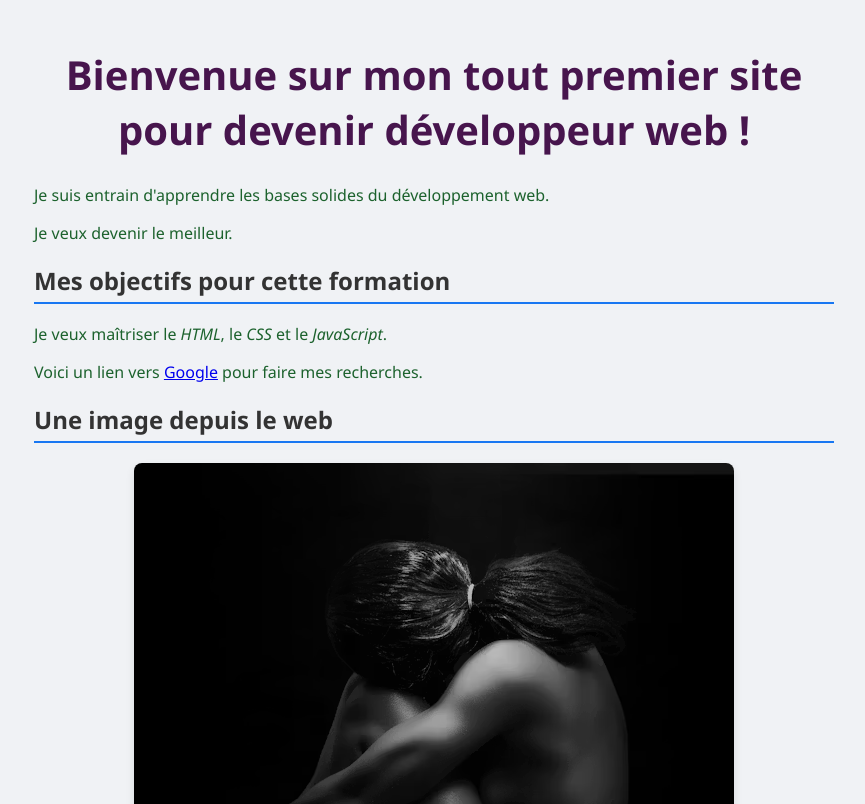
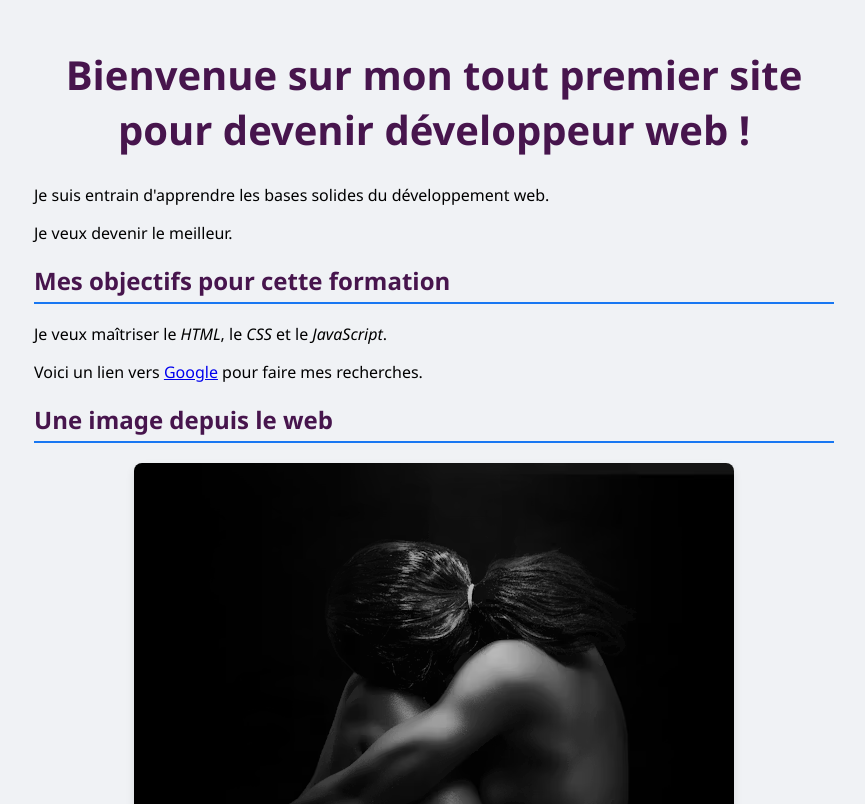
Before and after one commit to boehmbelingregory-design/mon-premier-site, a website: page index.html in a window 1280 px wide. Shown: the top 804 px of the page, without its empty margins (206-1071 px from the left). Drawn offline with Linux system fonts and the light colour scheme.

Commit message:
Changement de couleur du texte en général et du titre h2

```diff
--- a/style.css
+++ b/style.css
@@ -2,7 +2,7 @@
 body {
     background-color: #f0f2f5; /* Un gris plus doux */
     font-family: 'Segoe UI', Tahoma, Geneva, Verdana, sans-serif;
-    color: #1c622d; /* Couleur du texte en général */
+    color: black; /* Couleur du texte en général */
     max-width: 800px; /* On le site de s'étaler trop largement */
     margin: 0 auto; /* On centre tout le bloc du site au milieu de l'écran */
     padding: 20px; /* On laisse un peu d'espace sur les côtés */
@@ -17,7 +17,7 @@ h1 {
 
 /* Les sous-titres */
 h2 {
-    color: #333;
+    color: #47154d;
     border-bottom: 2px solid #1877f2; /* Une jolie ligne sous les sous-titres */
     padding-bottom: 5px;
 }
```
